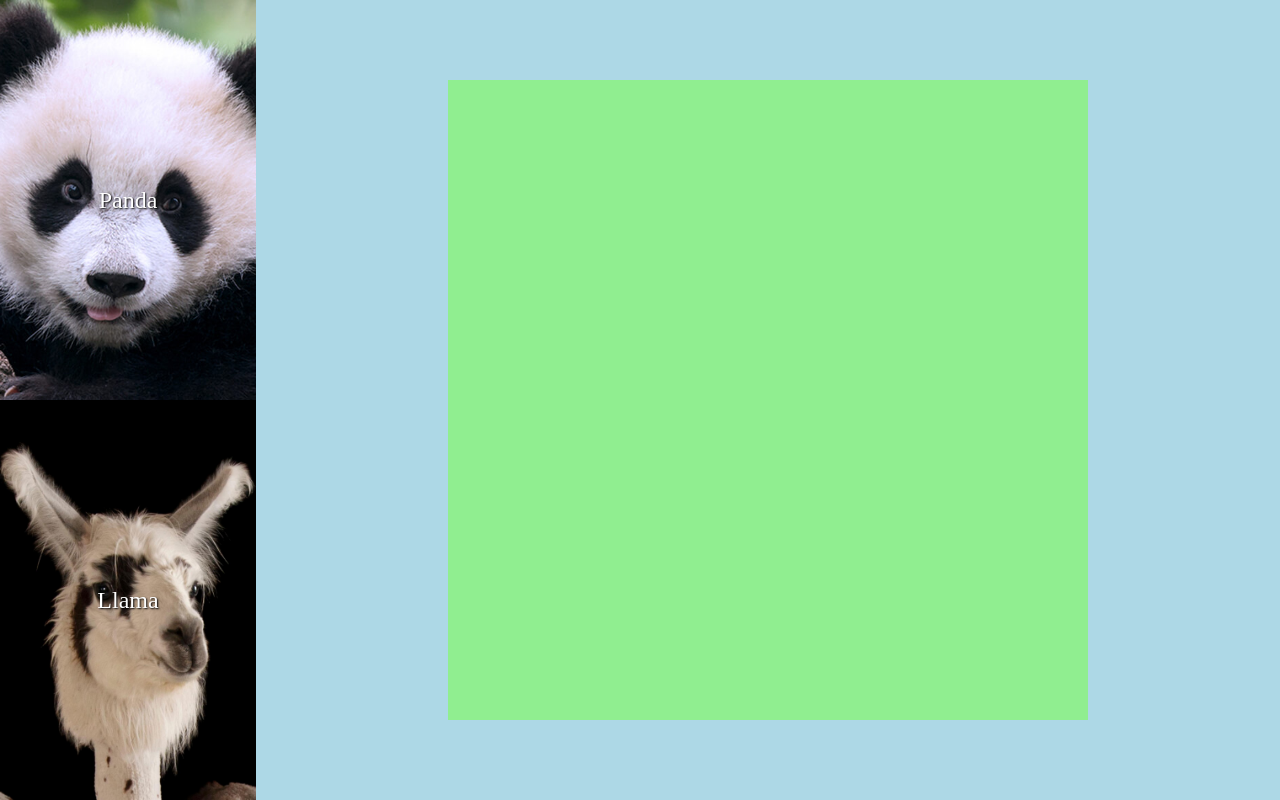
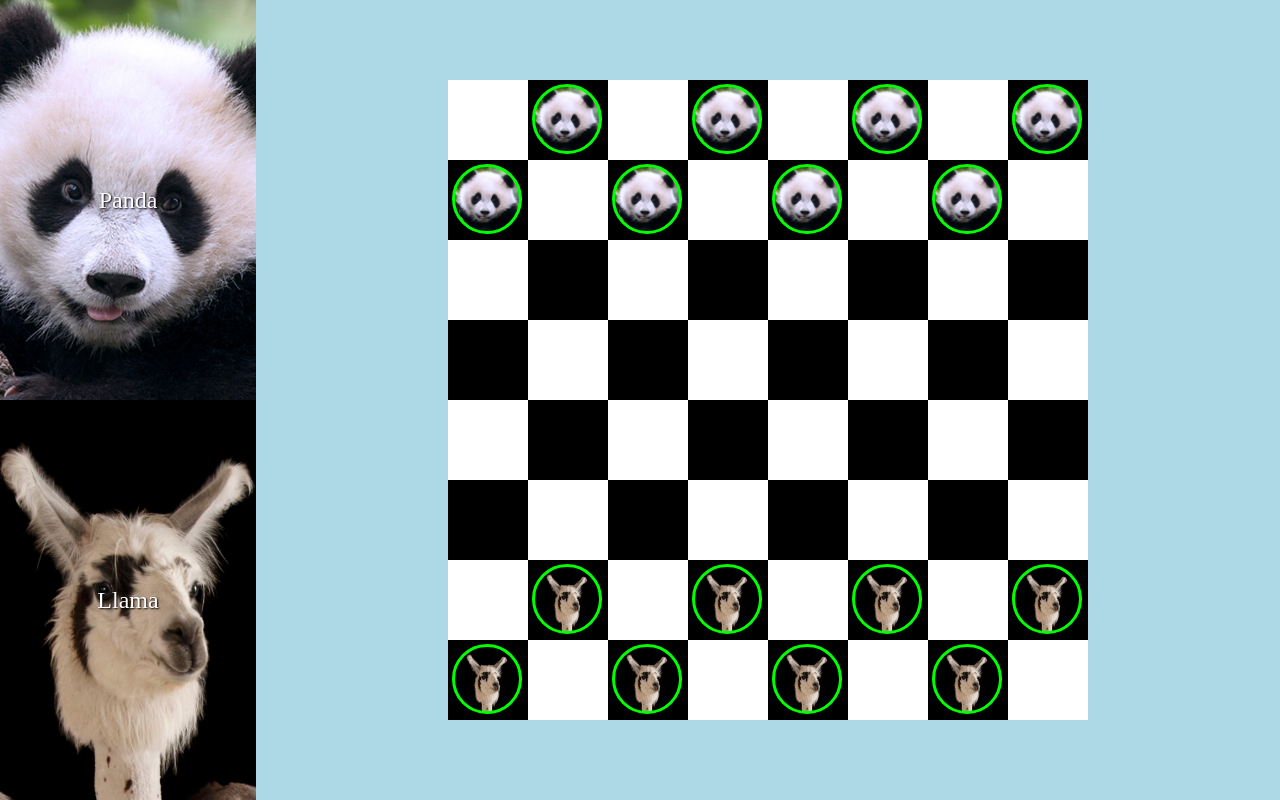
Before and after one commit to dpaschal-lf/jsCheckers, a plain HTML site: page index.html in a window 1280 px wide. Drawn offline with Linux system fonts and the light colour scheme.

Commit message:
initial populate added game board creation added token addition added player image placement added generate token function added css for token appearance

```diff
--- a/includes/main.js
+++ b/includes/main.js
@@ -4,10 +4,14 @@ var playerData = [
 	{ name: 'llama', image: 'images/llama.jpg'}
 ]
 var currentPlayer = 0;
-
+var squareClasses = ['whiteSquare', 'blackSquare'];
 //start up the game setup
 function initializeApp(){
-
+	var numberOfRows = 8;
+	var numberOfColumns = 8;
+	initializeClickHandlers();
+	createGameBoard(numberOfRows, numberOfColumns);
+	populateBoardWithTokens(playerData, numberOfRows);
 }
 
 //add click handlers to elements
@@ -15,15 +19,59 @@ function initializeClickHandlers(){
 
 }
 //create our 8x8 game board with alternating tiles
-function createGameBoard(){
+//input: rowCount and columnCount, number of rows and columns.  Not really used effectively yet
+//output: none
+//global: gameBoardArray, squareClasses
+function createGameBoard(rowCount, columnCount){
 
+	var currentSquare = 0;
+	var gameBoardElement = document.querySelector('.board');
+	for(var row = 0; row< rowCount; row++){
+		gameBoardArray[row] = [];
+		for(var column = 0; column < columnCount; column++){
+			var square = document.createElement('div');
+			square.classList.add( 'square', squareClasses[currentSquare]);
+			currentSquare = 1 - currentSquare;
+			gameBoardElement.appendChild(square);
+			gameBoardArray[row][column] = square;
+		}
+		currentSquare = 1 - currentSquare;
+	}
+	console.log(gameBoardArray);
 }
 //create our tokens on the game board
-//input: array with player information, in this case player images and names
-//return: the array of dom elements to populate the game board
-//globals: game board multi dimensional array
-function populateBoardWithTokens(){
+//input: array with player information, in this case player images and names, row count
+//return:
+//globals: game board multi dimensional array, squareClasses
+function populateBoardWithTokens(playerInfo, rowCount){
+	var playerImage = playerData[0].image;
+	var playerSquare = squareClasses[1];
+	for(var row = 0; row< 2; row++){
+		for(var column = 0; column < gameBoardArray[row].length; column++){
+			if(gameBoardArray[row][column].classList.contains( playerSquare )){
+				gameBoardArray[row][column].appendChild( generateToken(playerImage) );
+			}
+		}
 
+	}
+	var playerImage = playerData[1].image;
+	for(var row = gameBoardArray.length-2; row< gameBoardArray.length ; row++){
+		for(var column = 0; column < gameBoardArray[row].length; column++){
+			if(gameBoardArray[row][column].classList.contains( playerSquare )){
+				gameBoardArray[row][column].appendChild( generateToken(playerImage) );
+			}
+		}
+	}
+}
+//add a token to the specifed location
+//intput: image to add to token
+//return: the token dom element
+//global: none
+function generateToken(tokenImage){
+	var token = document.createElement('div');
+	token.classList.add('token');
+	token.style.backgroundImage = 'url('+tokenImage+ ')';
+	return token;
 }
 
 //determine what moves the current chip has
@@ -72,3 +120,5 @@ function togglePlayers(){
 function displayCurrentPlayer(){
 
 }
+
+initializeApp();
--- a/includes/style.css
+++ b/includes/style.css
@@ -75,3 +75,14 @@ body{
 .whiteSquare{
 	background-color: white;
 }
+.token{
+	background-position: center;
+    background-size: cover;
+    border-radius: 50%;
+    height: 80%;
+    border: 3px solid lime;
+    width: 80%;
+    position: relative;
+    top: 5%;
+    left: 5%;
+}
--- a/index.html
+++ b/index.html
@@ -3,7 +3,7 @@
 <head>
 	<title>js checkers</title>
 	<link rel="stylesheet" type="text/css" href="includes/style.css">
-	<script type="text/javascript" src="main.js" defer></script>
+	<script type="text/javascript" src="includes/main.js" defer></script>
 </head>
 <body>
 <main class="checkersInterface">
@@ -24,15 +24,6 @@
 	</section>
 	<section class="gameArea">
 		<div class="board">
-			<div class="square"></div>
-			<div class="square"></div>
-			<div class="square"></div>
-			<div class="square"></div>
-			<div class="square"></div>
-			<div class="square"></div>
-			<div class="square"></div>
-			<div class="square"></div>
-			<div class="square"></div>
 		</div>
 	</section>
 </main>
```
